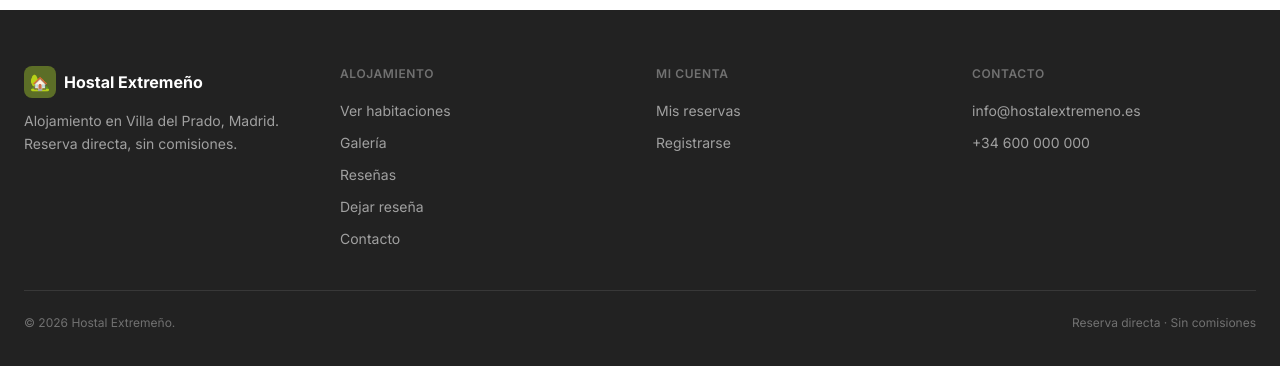
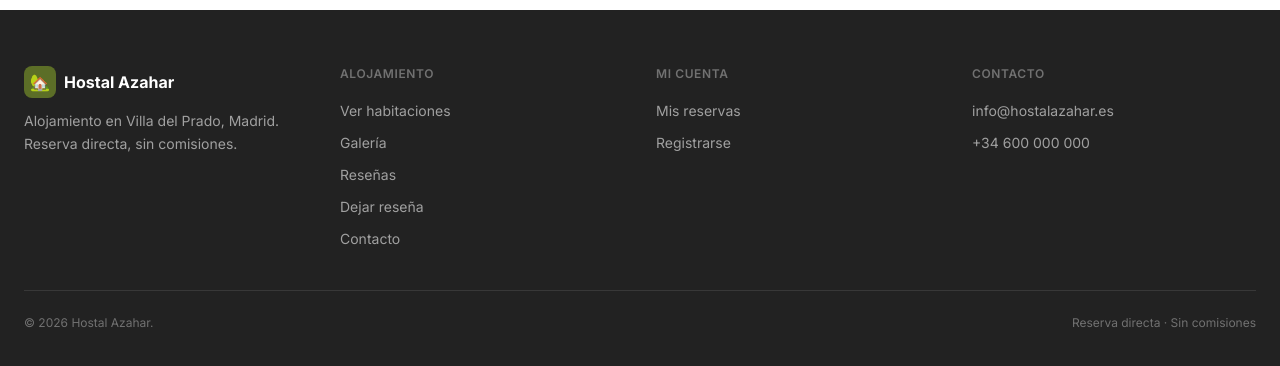
Before and after one commit to pablosanchezv17-dot/Extreme-o, a Next.js app: page /contacto in a window 1280 px wide. Shown: the part 868-1234 px from the top of the page. Built offline with nearby package versions, Linux system fonts and the light colour scheme; no server answers.

Commit message:
renombrado a Hostal Azahar

```diff
--- a/src/app/admin/login/page.tsx
+++ b/src/app/admin/login/page.tsx
@@ -31,7 +31,7 @@ export default function AdminLogin() {
         <div className="mb-6 text-center">
           <div className="mx-auto mb-3 flex h-12 w-12 items-center justify-center rounded-xl bg-olive-700 text-2xl">🏡</div>
           <h1 className="font-body text-xl font-bold text-neutral-800">Panel de administración</h1>
-          <p className="mt-1 font-body text-sm text-neutral-500">Hostal Extremeño</p>
+          <p className="mt-1 font-body text-sm text-neutral-500">Hostal Azahar</p>
         </div>
         <form onSubmit={manejarSubmit} className="space-y-4">
           <div>
--- a/src/app/api/chat/route.ts
+++ b/src/app/api/chat/route.ts
@@ -19,7 +19,7 @@ async function construirContexto(): Promise<string> {
     )
     .join("\n");
 
-  return `Eres el asistente virtual del Hostal Extremeño, un hostal de 2 plantas en Villa del Prado, Madrid, con piscina y bar/restaurante en la azotea (de uso común para todos los huéspedes).
+  return `Eres el asistente virtual del Hostal Azahar, un hostal de 2 plantas en Villa del Prado, Madrid, con piscina y bar/restaurante en la azotea (de uso común para todos los huéspedes).
 
 HABITACIONES DISPONIBLES ACTUALMENTE:
 ${listado || "No hay información de habitaciones cargada."}
--- a/src/app/cuenta/login/page.tsx
+++ b/src/app/cuenta/login/page.tsx
@@ -36,7 +36,7 @@ export default function LoginCliente() {
         <div className="mb-6 text-center">
           <Link href="/" className="inline-flex items-center gap-2 mb-4">
             <div className="flex h-8 w-8 items-center justify-center rounded-lg bg-olive-700 text-lg">🏡</div>
-            <span className="font-body font-bold text-olive-700">Hostal Extremeño</span>
+            <span className="font-body font-bold text-olive-700">Hostal Azahar</span>
           </Link>
           <h1 className="font-body text-2xl font-bold text-neutral-800">Inicia sesión</h1>
           <p className="mt-1 font-body text-sm text-neutral-500">Accede a tus reservas y perfil</p>
--- a/src/app/cuenta/registro/page.tsx
+++ b/src/app/cuenta/registro/page.tsx
@@ -48,7 +48,7 @@ export default function RegistroCliente() {
         <div className="mb-6 text-center">
           <Link href="/" className="inline-flex items-center gap-2 mb-4">
             <div className="flex h-8 w-8 items-center justify-center rounded-lg bg-olive-700 text-lg">🏡</div>
-            <span className="font-body font-bold text-olive-700">Hostal Extremeño</span>
+            <span className="font-body font-bold text-olive-700">Hostal Azahar</span>
           </Link>
           <h1 className="font-body text-2xl font-bold text-neutral-800">Crea tu cuenta</h1>
           <p className="mt-1 font-body text-sm text-neutral-500">Gestiona tus reservas fácilmente</p>
--- a/src/app/layout.tsx
+++ b/src/app/layout.tsx
@@ -24,7 +24,7 @@ const plexMono = IBM_Plex_Mono({
 });
 
 export const metadata: Metadata = {
-  title: "Hostal Extremeño — Reservas directas",
+  title: "Hostal Azahar — Reservas directas",
   description: "Alojamiento en Villa del Prado, Madrid. Reserva tu habitación directamente, sin comisiones."
 };
 
--- a/src/app/page.tsx
+++ b/src/app/page.tsx
@@ -50,7 +50,7 @@ export default async function HomePage({
           </div>
           <h1 className="font-body text-4xl font-bold text-white sm:text-5xl lg:text-6xl leading-tight">
             Bienvenido a<br />
-            <span className="text-olive-300">Hostal Extremeño</span>
+            <span className="text-olive-300">Hostal Azahar</span>
           </h1>
           {/* Buscador */}
           <div className="mx-auto mt-8 max-w-3xl">
--- a/src/components/ChatWidget.tsx
+++ b/src/components/ChatWidget.tsx
@@ -6,7 +6,7 @@ type Mensaje = { role: "user" | "assistant"; content: string };
 
 const MENSAJE_BIENVENIDA: Mensaje = {
   role: "assistant",
-  content: "¡Hola! Soy el asistente del Hostal Extremeño 🏡 Puedo ayudarte con dudas sobre habitaciones, precios o la piscina y el bar de la azotea. ¿En qué te ayudo?"
+  content: "¡Hola! Soy el asistente del Hostal Azahar 🏡 Puedo ayudarte con dudas sobre habitaciones, precios o la piscina y el bar de la azotea. ¿En qué te ayudo?"
 };
 
 export function ChatWidget() {
@@ -71,7 +71,7 @@ export function ChatWidget() {
           <div className="flex items-center gap-2 bg-olive-700 px-4 py-3">
             <div className="flex h-8 w-8 items-center justify-center rounded-full bg-white/20 text-lg">🏡</div>
             <div>
-              <p className="font-body text-sm font-semibold text-white">Asistente Hostal Extremeño</p>
+              <p className="font-body text-sm font-semibold text-white">Asistente Hostal Azahar</p>
               <p className="font-body text-[11px] text-olive-200">Disponible 24h</p>
             </div>
           </div>
--- a/src/components/SiteHeader.tsx
+++ b/src/components/SiteHeader.tsx
@@ -10,7 +10,7 @@ export function SiteHeader() {
           <div className="flex h-8 w-8 items-center justify-center rounded-lg bg-white/20 backdrop-blur">
             <span className="text-lg">🏡</span>
           </div>
-          <span className="font-body text-lg font-bold text-white drop-shadow">Hostal Extremeño</span>
+          <span className="font-body text-lg font-bold text-white drop-shadow">Hostal Azahar</span>
         </Link>
         <nav className="hidden md:flex items-center gap-1">
           <Link href="/#habitaciones" className="font-body text-sm font-medium text-white/90 hover:text-white px-3 py-2 rounded-lg hover:bg-white/10 transition-all">
@@ -43,7 +43,7 @@ export function SiteHeaderSolid() {
           <div className="flex h-8 w-8 items-center justify-center rounded-lg bg-olive-700">
             <span className="text-lg">🏡</span>
           </div>
-          <span className="font-body text-lg font-bold text-olive-700">Hostal Extremeño</span>
+          <span className="font-body text-lg font-bold text-olive-700">Hostal Azahar</span>
         </Link>
         <nav className="hidden md:flex items-center gap-1">
           <Link href="/#habitaciones" className="btn-ghost text-sm">Habitaciones</Link>
@@ -68,7 +68,7 @@ export function SiteFooter() {
           <div className="col-span-2 sm:col-span-1">
             <div className="flex items-center gap-2">
               <div className="flex h-8 w-8 items-center justify-center rounded-lg bg-olive-600">🏡</div>
-              <span className="font-body text-base font-bold text-white">Hostal Extremeño</span>
+              <span className="font-body text-base font-bold text-white">Hostal Azahar</span>
             </div>
             <p className="mt-3 font-body text-sm text-neutral-400 leading-relaxed">
               Alojamiento en Villa del Prado, Madrid. Reserva directa, sin comisiones.
@@ -94,13 +94,13 @@ export function SiteFooter() {
           <div>
             <p className="font-body text-xs font-semibold uppercase tracking-wider text-neutral-500 mb-4">Contacto</p>
             <ul className="space-y-2">
-              <li><span className="font-body text-sm text-neutral-400">info@hostalextremeno.es</span></li>
+              <li><span className="font-body text-sm text-neutral-400">info@hostalazahar.es</span></li>
               <li><span className="font-body text-sm text-neutral-400">+34 600 000 000</span></li>
             </ul>
           </div>
         </div>
         <div className="mt-10 border-t border-neutral-700 pt-6 flex items-center justify-between">
-          <p className="font-body text-xs text-neutral-500">© {new Date().getFullYear()} Hostal Extremeño.</p>
+          <p className="font-body text-xs text-neutral-500">© {new Date().getFullYear()} Hostal Azahar.</p>
           <span className="font-body text-xs text-neutral-500">Reserva directa · Sin comisiones</span>
         </div>
       </div>
```
